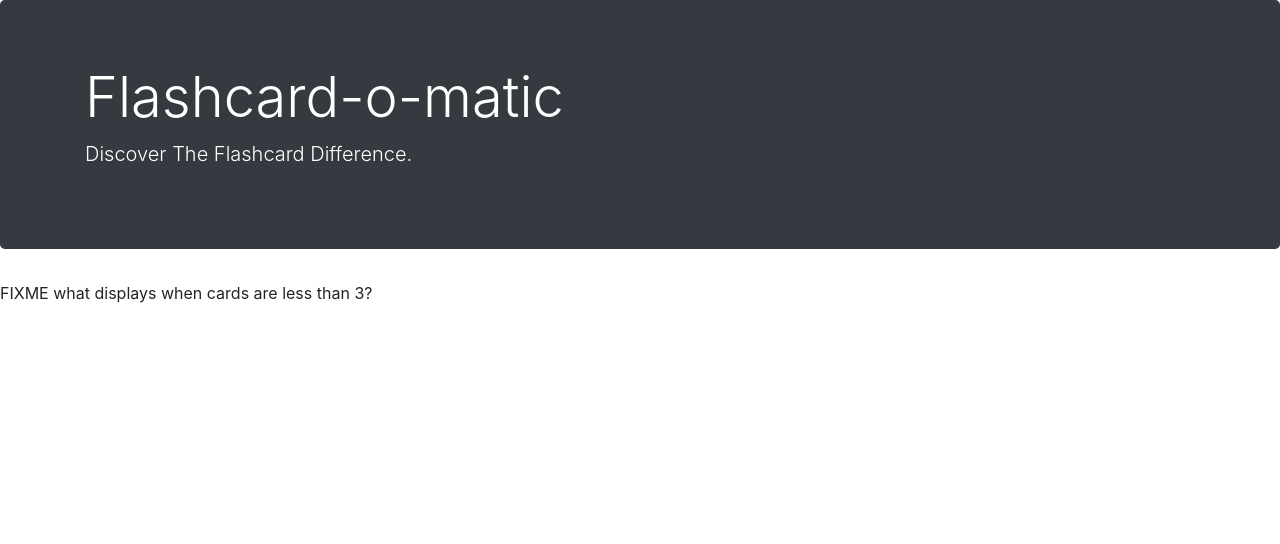
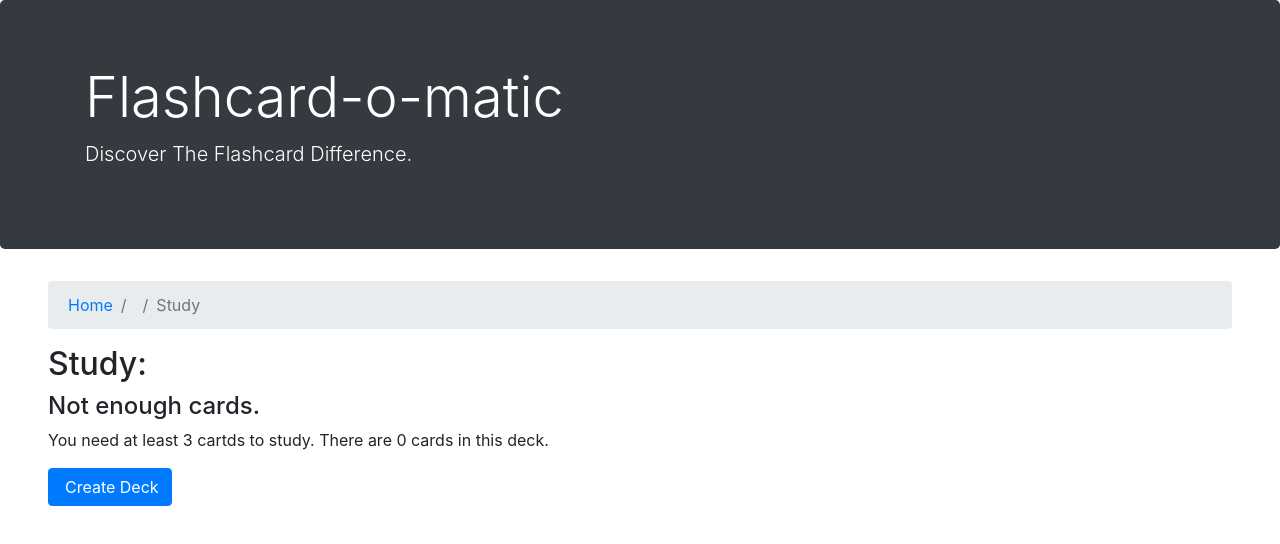
Before and after one commit to bjornhedqvist/Flashcard-React-App, a React (Create React App) app: page /decks/1/study in a window 1280 px wide. Shown: the top 544 px of the page. Built offline with nearby package versions, Linux system fonts and the light colour scheme; no server answers; a web font is replaced by a local one.

Commit message:
too few cards fix
added alternative screen for when deck length is below 3, with a redirect button to adding a new card

```diff
--- a/src/Layout/Study.js
+++ b/src/Layout/Study.js
@@ -5,7 +5,7 @@ import { readDeck } from "../utils/api";
 
 export default function Study({ decks }) {
   const { deckId } = useParams();
-  const history = useHistory()
+  const history = useHistory();
 
   const [deck, setDeck] = useState([]);
   const [cardSet, setCardSet] = useState([]);
@@ -25,18 +25,22 @@ export default function Study({ decks }) {
     loadThisDeck();
   }, [deckId]);
 
-  function nextButtonClickHandler (){
-      if ((cardNumber+1) === cardSet.length){
-        if(window.confirm('Restart cards? \n \n Click "Cancel" to return to the home page')){
-            setCardNumber(0)
-        }else{
-            history.push("/")
-        }
-      }else{
-        setCardNumber(cardNumber+1);
-        setFlippedToFront(!flippedToFront);
+  function nextButtonClickHandler() {
+    if (cardNumber + 1 === cardSet.length) {
+      if (
+        window.confirm(
+          'Restart cards? \n \n Click "Cancel" to return to the home page'
+        )
+      ) {
+        setCardNumber(0);
+      } else {
+        history.push("/");
       }
-  };
+    } else {
+      setCardNumber(cardNumber + 1);
+      setFlippedToFront(!flippedToFront);
+    }
+  }
 
   return cardSet.length >= 3 ? (
     <div>
@@ -56,7 +60,7 @@ export default function Study({ decks }) {
             </li>
           </ol>
         </nav>
-        <h2 className="text-center">Study: {deck.name}</h2>
+        <h2 className="text-left ml-5">Study: {deck.name}</h2>
       </div>
 
       <div>
@@ -100,6 +104,32 @@ export default function Study({ decks }) {
       </div>
     </div>
   ) : (
-    <p>FIXME what displays when cards are less than 3?</p>
+    <div>
+      <nav aria-label="breadcrumb" className="ml-5 mr-5">
+        <ol className="breadcrumb">
+          <li className="breadcrumb-item">
+            <NavLink to={"/"}>
+              <span className="oi oi-home mr-1"></span>Home
+            </NavLink>
+          </li>
+          <li className="breadcrumb-item">
+            <NavLink to={"/decks/deckId"}>{deck.name}</NavLink>
+          </li>
+          <li className="breadcrumb-item active" aria-current="page">
+            Study
+          </li>
+        </ol>
+      </nav>
+      <h2 className="text-left ml-5">Study: {deck.name}</h2>
+      <h4 className="text-left ml-5">Not enough cards.</h4>
+      <p className="text-left ml-5">
+        You need at least 3 cartds to study. There are {cardSet.length} cards in
+        this deck.
+      </p>
+      <NavLink to={"/cards/new"} role="button" className="btn btn-primary ml-5">
+        <span className="oi oi-plus mr-1"></span>
+        Create Deck
+      </NavLink>
+    </div>
   );
 }
```
